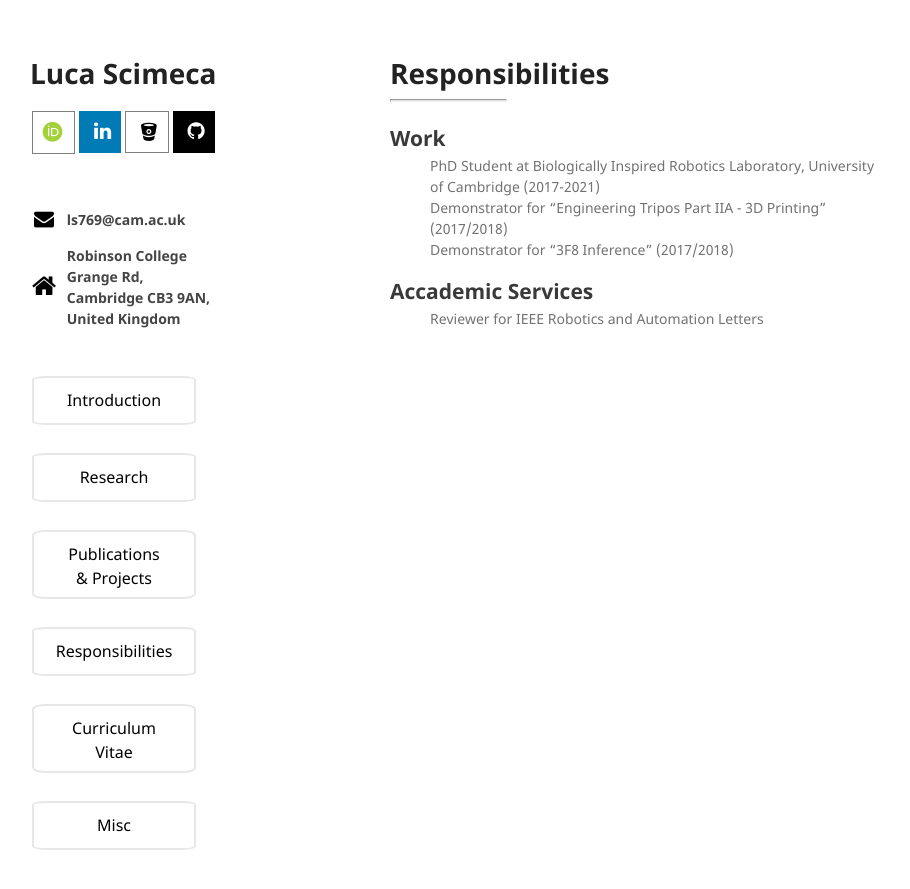
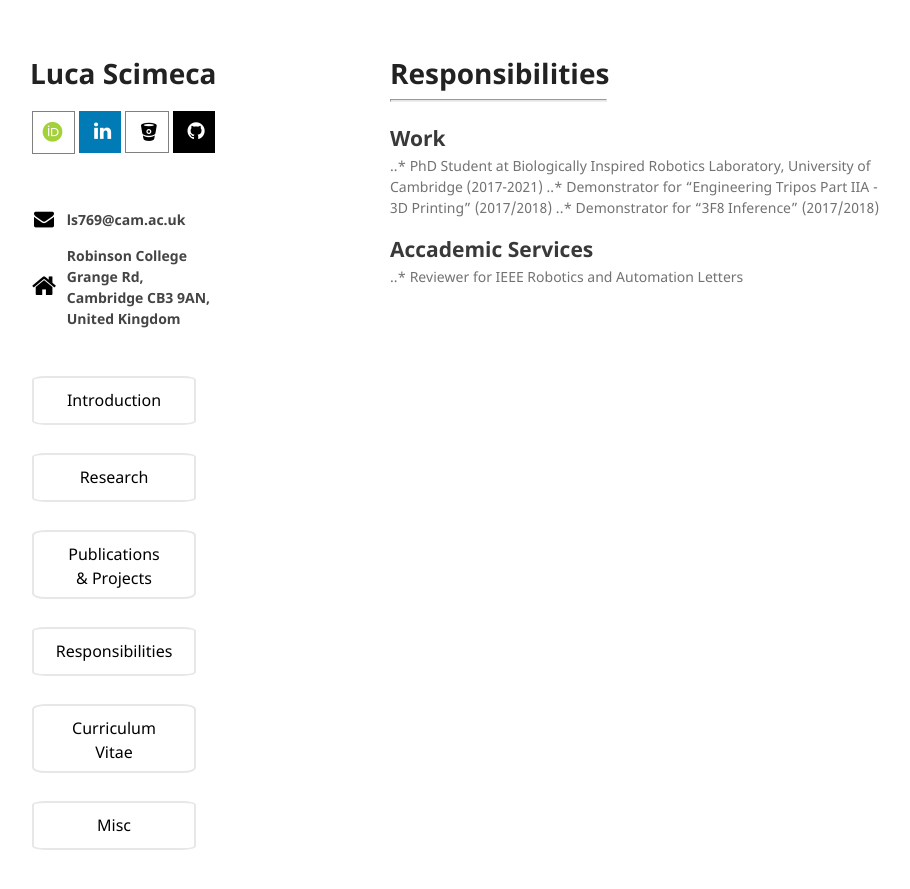
Before and after one commit to lucascimeca/lucascimeca.github.io, a Jekyll site: the page built from responsibilities.md, in a window 1280 px wide. Shown: the top 889 px of the page, without its empty margins (180-1090 px from the left). Built offline with Jekyll 4.4.1, drawn with Linux system fonts in a browser that asks for light colours; nearby versions of some CDN libraries; some web fonts are replaced; the repository's description, which GitHub fills in, is left out; our own code applies the rules of GitHub Pages for plain Markdown files.

Commit message:
Update responsibilities.md

```diff
--- a/responsibilities.md
+++ b/responsibilities.md
@@ -3,15 +3,15 @@ layout: default
 ---
 
 # [](#Responsibilities) Responsibilities
-<hr style="width: 115px">
+<hr style="width: 215px">
 
 ## [](#review) Work
-* PhD Student at Biologically Inspired Robotics Laboratory, University of Cambridge (2017-2021)
-* Demonstrator for "Engineering Tripos Part IIA - 3D Printing" (2017/2018)
-* Demonstrator for "3F8 Inference" (2017/2018)
+..* PhD Student at Biologically Inspired Robotics Laboratory, University of Cambridge (2017-2021)
+..* Demonstrator for "Engineering Tripos Part IIA - 3D Printing" (2017/2018)
+..* Demonstrator for "3F8 Inference" (2017/2018)
 
 
 ## [](#review) Accademic Services
-* Reviewer for IEEE Robotics and Automation Letters
+..* Reviewer for IEEE Robotics and Automation Letters
 
 <br/>
```
